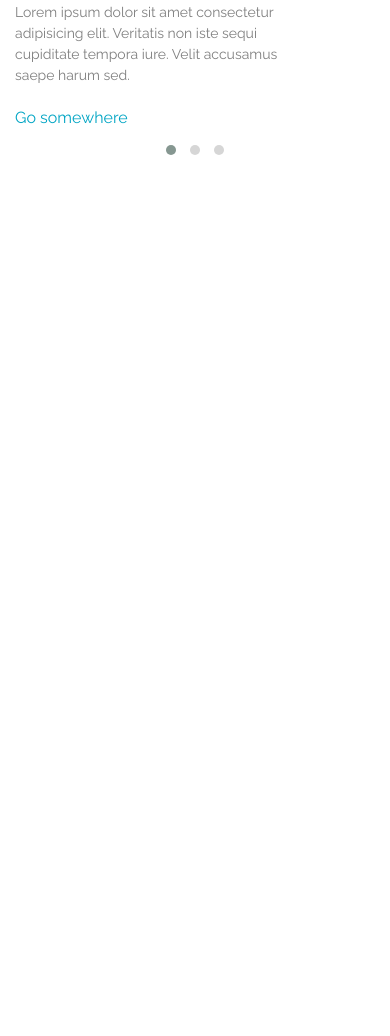
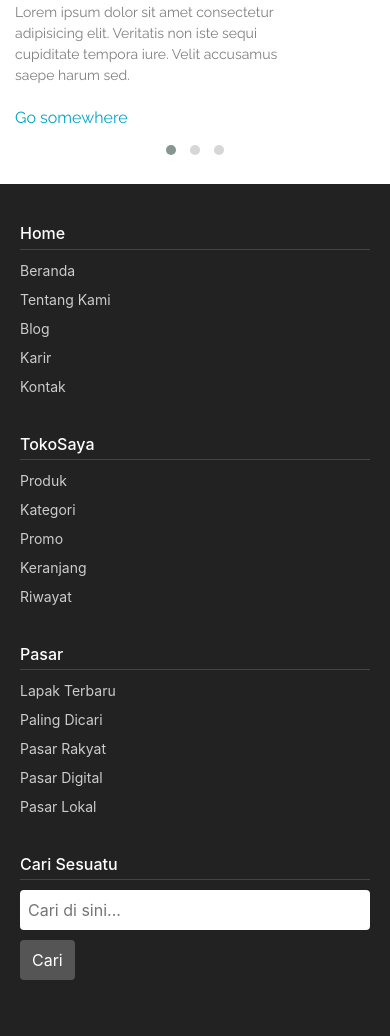
Before and after one commit to AnangNaz/Website-E-Commerce, a PHP site: page / in a window 390 px wide. Shown: the part 1374-2410 px from the top of the page. Before the commit the page ends 1529 px from the top, so only its background shows below. Run offline with PHP 8.4, Linux system fonts and the light colour scheme; the visitor is signed in with stand-in values (Sample User, id 1); data that the repository does not hold is empty; some libraries are stand-ins or nearby versions; some web fonts are replaced.

Commit message:
add footer ke index dan dashboardToko

```diff
--- a/index.php
+++ b/index.php
@@ -349,6 +349,58 @@ echo "Selamat datang, " . htmlspecialchars($_SESSION['user_name']);
 
   <!-- Custom Javascript -->
   <script src="index.js"></script>
+
+  <footer>
+    <div class="footer-grid">
+
+      <!-- Baris 1 -->
+      <div class="footer-section">
+        <h4>Home</h4>
+        <ul>
+          <li><a href="index.php">Beranda</a></li>
+          <li><a href="#">Tentang Kami</a></li>
+          <li><a href="#">Blog</a></li>
+          <li><a href="#">Karir</a></li>
+          <li><a href="#">Kontak</a></li>
+        </ul>
+      </div>
+
+      <!-- Baris 2 -->
+      <div class="footer-section">
+        <h4>TokoSaya</h4>
+        <ul>
+          <li><a href="dashboardToko.php">Produk</a></li>
+          <li><a href="#">Kategori</a></li>
+          <li><a href="#">Promo</a></li>
+          <li><a href="#">Keranjang</a></li>
+          <li><a href="#">Riwayat</a></li>
+        </ul>
+      </div>
+
+      <!-- Baris 3 -->
+      <div class="footer-section">
+        <h4>Pasar</h4>
+        <ul>
+          <li><a href="#">Lapak Terbaru</a></li>
+          <li><a href="#">Paling Dicari</a></li>
+          <li><a href="#">Pasar Rakyat</a></li>
+          <li><a href="#">Pasar Digital</a></li>
+          <li><a href="#">Pasar Lokal</a></li>
+        </ul>
+      </div>
+
+      <!-- Baris 4: Kolom Pencarian -->
+     <div class="footer-section search-section">
+        <h4>Cari Sesuatu</h4>
+        <form action="pencarian.php" method="GET">
+            <input type="text" name="q" placeholder="Cari di sini..." required>
+            <button type="submit">Cari</button>
+        </form>
+    </div>
+
+    </div>
+  </footer>
+
 </body>
 
 </html>
--- a/style.css
+++ b/style.css
@@ -251,5 +251,82 @@ body.register-page main {
             background-color: #0056b3;
         }
 
+        /* style footer start */
+
+        footer {
+      background-color: #222;
+      color: white;
+      padding: 40px 20px;
+    }
+
+    .footer-grid {
+      display: grid;
+      grid-template-columns: repeat(4, 1fr); /* 4 baris ke samping */
+      gap: 30px;
+    }
+
+    .footer-section h4 {
+      margin-bottom: 10px;
+      font-size: 16px;
+      border-bottom: 1px solid #444;
+      padding-bottom: 5px;
+    }
+
+    .footer-section ul {
+      list-style: none;
+      padding: 0;
+      margin: 0;
+    }
+
+    .footer-section ul li {
+      margin-bottom: 8px;
+      font-size: 14px;
+    }
+
+    .footer-section ul li a {
+      text-decoration: none;
+      color: #ccc;
+    }
+
+    .footer-section ul li a:hover {
+      color: #fff;
+    }
+
+    .search-section input[type="text"] {
+      width: 100%;
+      padding: 8px;
+      border: none;
+      border-radius: 4px;
+      margin-bottom: 10px;
+    }
+
+    .search-section button {
+      padding: 8px 12px;
+      border: none;
+      background-color: #555;
+      color: white;
+      border-radius: 4px;
+      cursor: pointer;
+    }
+
+    .search-section button:hover {
+      background-color: #777;
+    }
+
+    @media (max-width: 768px) {
+      .footer-grid {
+        grid-template-columns: 1fr 1fr;
+      }
+    }
+
+    @media (max-width: 480px) {
+      .footer-grid {
+        grid-template-columns: 1fr;
+      }
+    }
+
+    /* style footer end */
+
+
 
 /*# sourceMappingURL=style.css.map */
```
Also changed, not shown: dashboardToko.php (+51 -0 lines).
